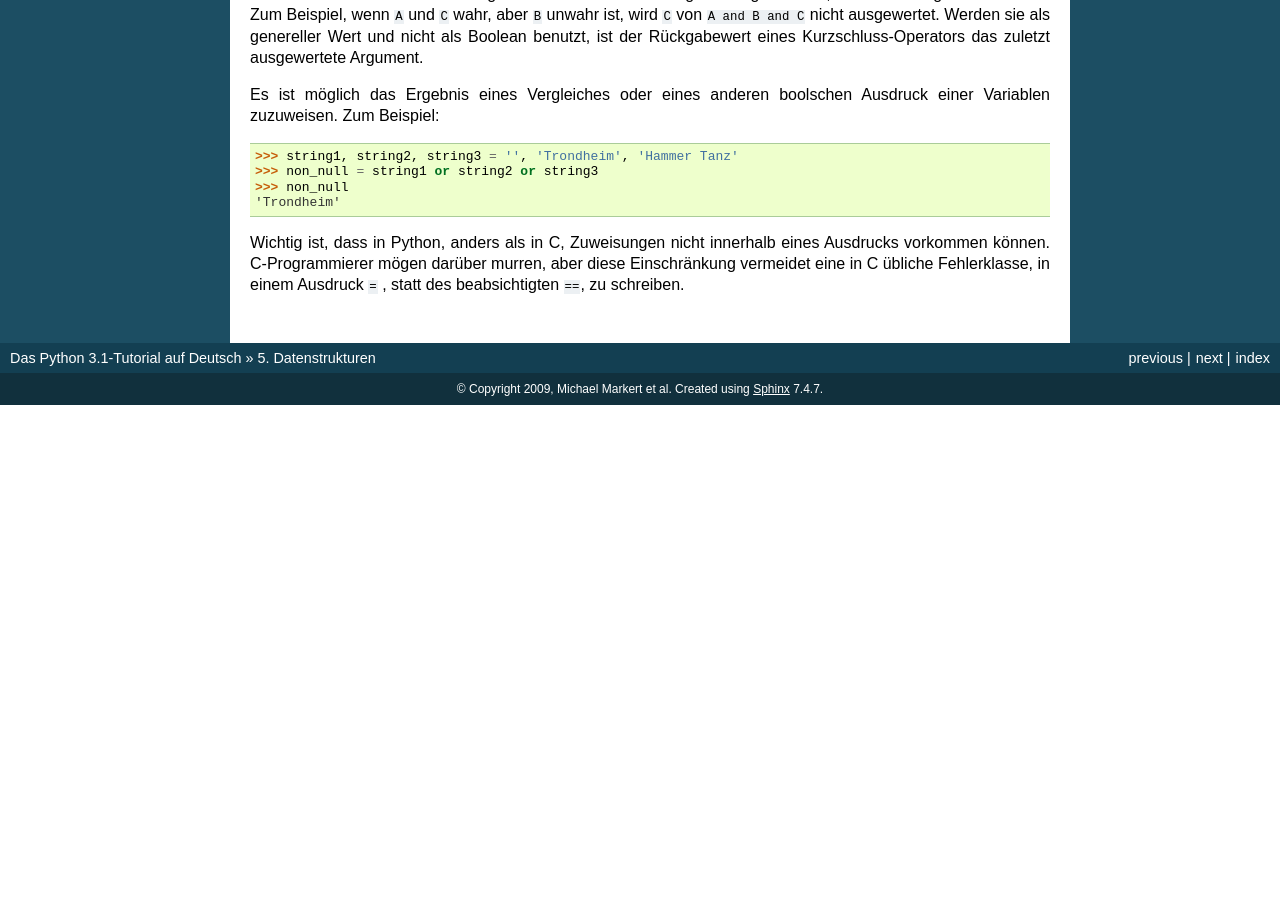
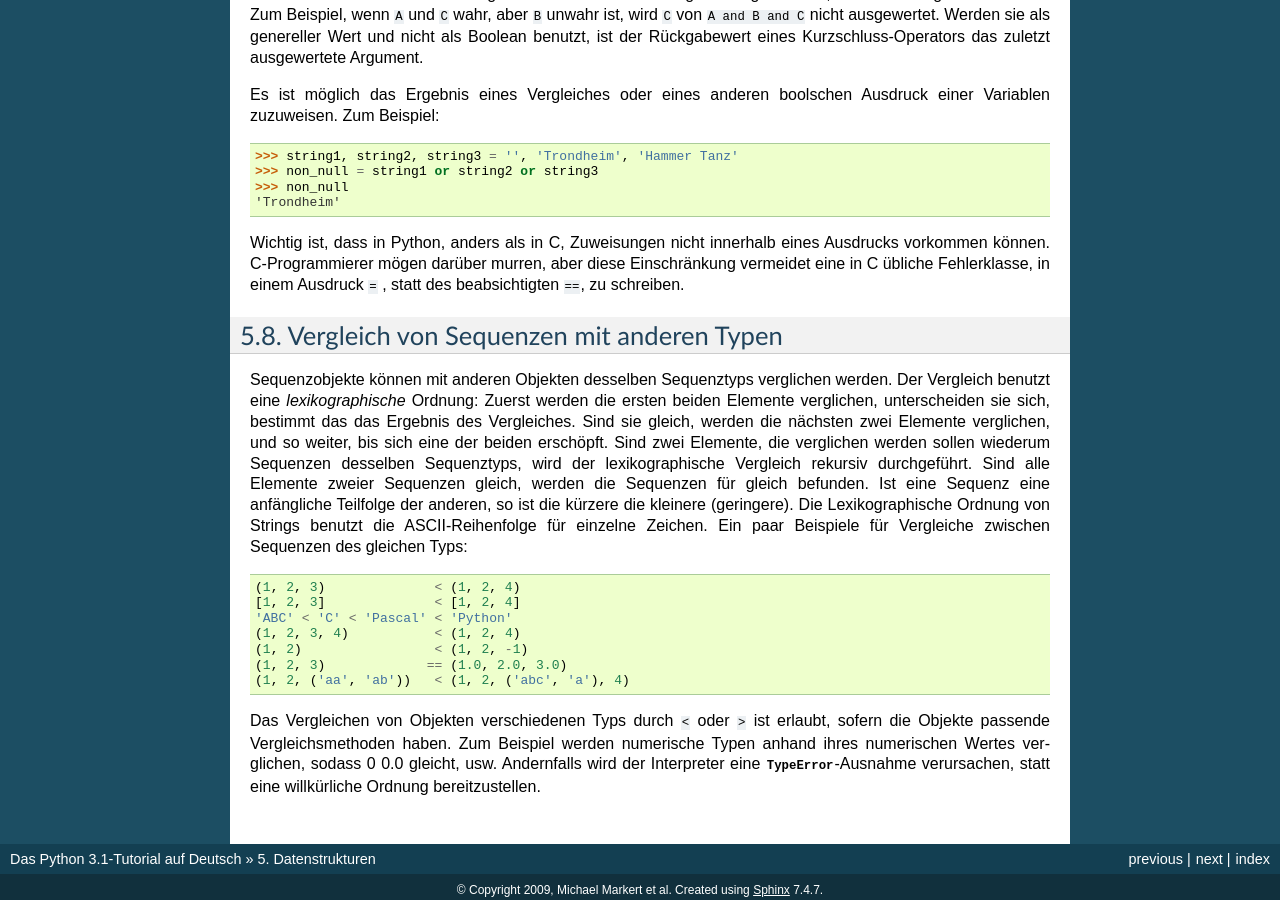
Before and after one commit to cofi/py-tutorial-de, a Sphinx documentation site: the page built from source/datastructures.rst, in a window 1280 px wide and 900 px high, scrolled down 9001 px. Built offline with Sphinx 7.4.7, drawn with Linux system fonts in a browser that asks for light colours; before the commit the page ends 9406 px from its top, so only the background shows below that; some of the changed text lies outside the part shown.

Commit message:
Translated section 5.8 (Issue #29)

```diff
--- a/source/datastructures.rst
+++ b/source/datastructures.rst
@@ -605,3 +605,35 @@ Wichtig ist, dass in Python, anders als in C, Zuweisungen nicht innerhalb eines
 Ausdrucks vorkommen können. C-Programmierer mögen darüber murren, aber diese
 Einschränkung vermeidet eine in C übliche Fehlerklasse, in einem Ausdruck ``=``
 , statt des beabsichtigten ``==``, zu schreiben.
+
+.. _tut-comparing:
+
+Vergleich von Sequenzen mit anderen Typen
+=========================================
+
+Sequenzobjekte können mit anderen Objekten desselben Sequenztyps verglichen
+werden. Der Vergleich benutzt eine *lexikographische* Ordnung: Zuerst werden die
+ersten beiden Elemente verglichen, unterscheiden sie sich, bestimmt das das
+Ergebnis des Vergleiches. Sind sie gleich, werden die nächsten zwei Elemente
+verglichen, und so weiter, bis sich eine der beiden erschöpft. Sind zwei
+Elemente, die verglichen werden sollen wiederum Sequenzen desselben Sequenztyps,
+wird der lexikographische Vergleich rekursiv durchgeführt. Sind alle Elemente
+zweier Sequenzen gleich, werden die Sequenzen für gleich befunden. Ist eine
+Sequenz eine anfängliche Teilfolge der anderen, so ist die kürzere die kleinere
+(geringere). Die Lexikographische Ordnung von Strings benutzt die
+ASCII-Reihenfolge für einzelne Zeichen. Ein paar Beispiele für Vergleiche
+zwischen Sequenzen des gleichen Typs::
+
+    (1, 2, 3)              < (1, 2, 4)
+    [1, 2, 3]              < [1, 2, 4]
+    'ABC' < 'C' < 'Pascal' < 'Python'
+    (1, 2, 3, 4)           < (1, 2, 4)
+    (1, 2)                 < (1, 2, -1)
+    (1, 2, 3)             == (1.0, 2.0, 3.0)
+    (1, 2, ('aa', 'ab'))   < (1, 2, ('abc', 'a'), 4)
+
+Das Vergleichen von Objekten verschiedenen Typs durch ``<`` oder ``>`` ist
+erlaubt, sofern die Objekte passende Vergleichsmethoden haben. Zum Beispiel
+werden numerische Typen anhand ihres numerischen Wertes verglichen, sodass 0 0.0
+gleicht, usw. Andernfalls wird der Interpreter eine :exc:`TypeError`-Ausnahme
+verursachen, statt eine willkürliche Ordnung bereitzustellen.
```
